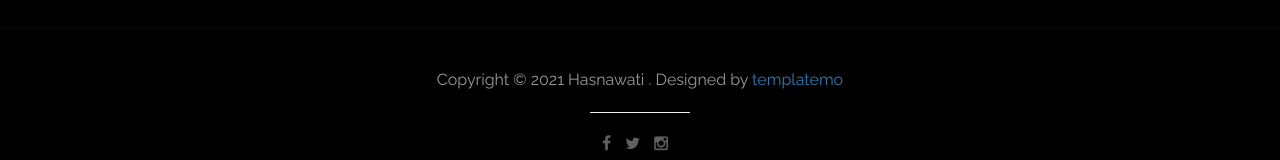
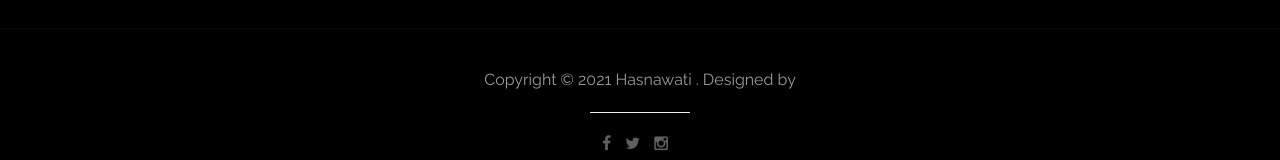
Before and after one commit to naannav/naannav.github.io, a plain HTML site: page index.html in a window 1280 px wide. Shown: the part 3884-4044 px from the top of the page. Drawn offline with Linux system fonts and the light colour scheme.

Commit message:
Update index.html

```diff
--- a/index.html
+++ b/index.html
@@ -268,7 +268,7 @@
 					<div class="col-md-12 wow fadeIn" data-wow-delay="0.9s">
 						<p>Copyright &copy; 2021 Hasnawati
 
-                        . Designed by <a rel="nofollow noopener" href="https://templatemo.com">templatemo</a></p>
+                        . Designed by <a rel="nofollow noopener" href="https://templatemo.com"></a></p>
 						<hr>
 						<ul class="social-icon">
 							<li><a href="#" class="fa fa-facebook"></a></li>
```
